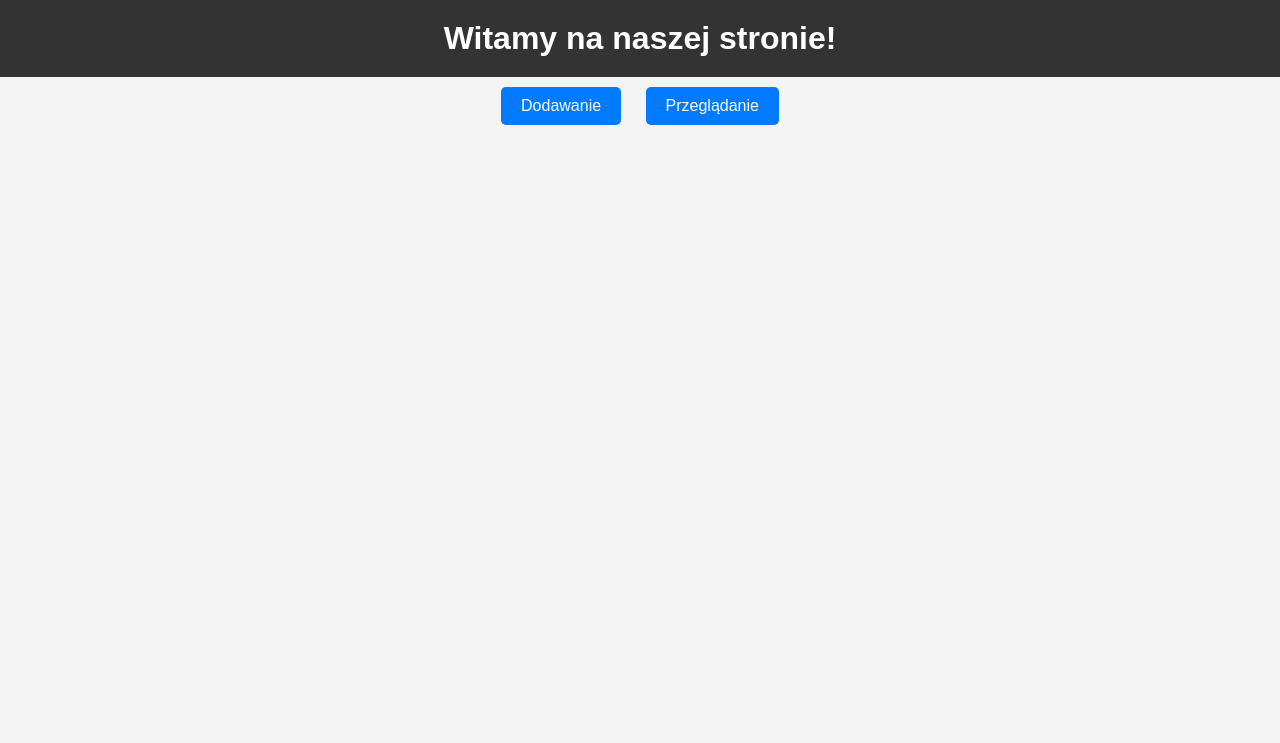
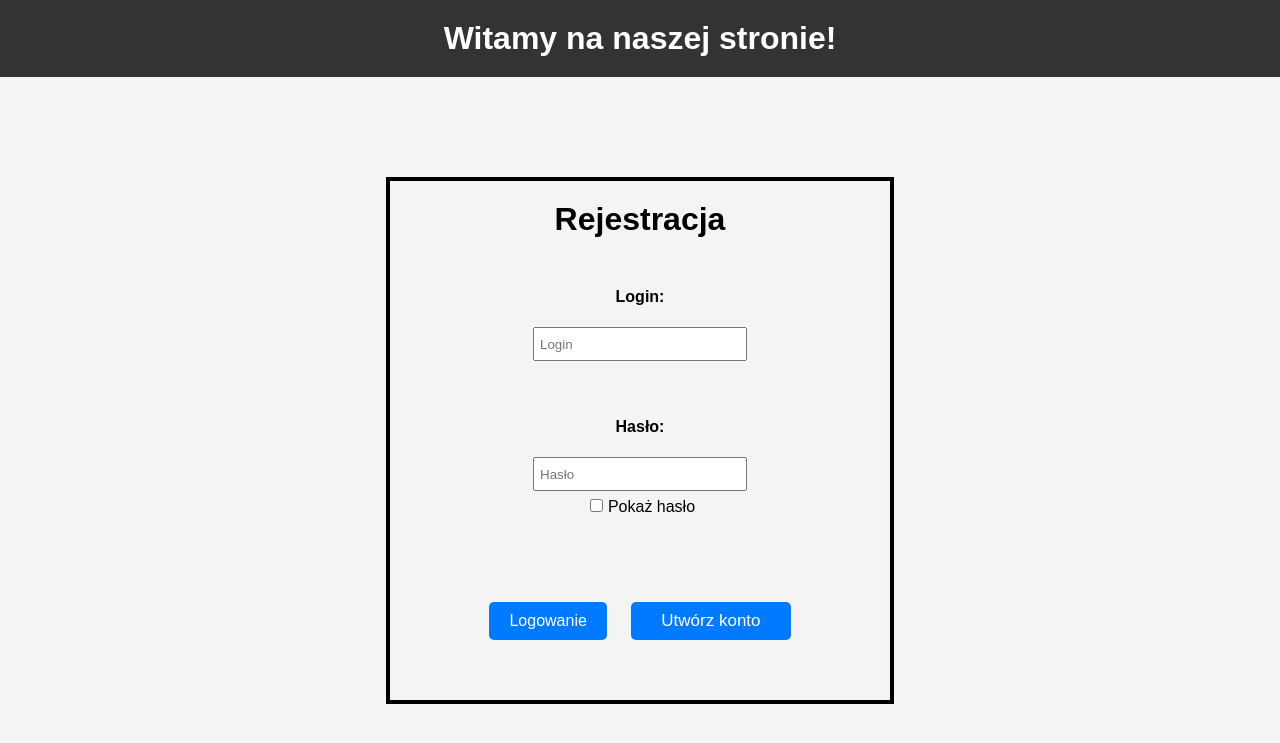
Before and after one commit to Qishilu1/zadanie_dodatkowe, a PHP site: page /register.php in a window 1280 px wide. Shown: the top 743 px of the page. Run offline with PHP 8.4, Linux system fonts and the light colour scheme.

Commit message:
skonczenie rejestracji i logowania
skonczona strona rejestracji i logowania. mozliwe pozniejsze ich poprawki.

```diff
--- a/register.php
+++ b/register.php
@@ -4,6 +4,7 @@
 		<meta charset="utf-8">
 		<link rel="stylesheet" type="text/css" href="style.css">
 		<title>System ERP - zadanie dodatkowe</title>
+
 	</head>
 
 	<header>
@@ -12,9 +13,28 @@
 
 	<body>
 
-		<main id="przyciski">
-			<a href="dodawanie.php">Dodawanie</a>
-			<a href="przegladanie.php">Przeglądanie</a>
+		<main id="rejestracja">
+			<p><b>Rejestracja</b></p>
+			<div id="register">
+				<form action="register.php" method="POST" id="rejestracja">
+					<label for="login"><b>Login:</b></label><br><br>
+					<input type="text" id="login" name="login" placeholder="Login"><br><br><br><br>
+
+					<label for="passwd"><b>Hasło:</b></label><br><br>
+					<input type="password" id="passwd" name="passwd" placeholder="Hasło"><br>
+
+					<input type="checkbox" id="pokaz_haslo">Pokaż hasło
+				</form>
+
+				<script type="text/javascript" src="skrypt_haslo.js"></script>
+
+
+				<div id="przyciski_login">
+					<a href="login.php">Logowanie</a>
+					<button type="submit" form="rejestracja" value="submit">Utwórz konto</button>
+				</div>
+			</div>
+
 		</main>
 	</body>
 
--- a/style.css
+++ b/style.css
@@ -120,3 +120,60 @@ input[type="password"]{
 	margin-top:75px;
 	margin-bottom: 50px;
 }
+
+#rejestracja{
+	border: 4px solid black;
+	width: 500px;
+	/*height: 600px;*/
+
+
+
+    top:0;
+    bottom: 0;
+    left: 0;
+    right: 0;
+
+	margin-top:100px;
+	margin-bottom: auto;
+	margin-left: auto;
+	margin-right: auto;
+}
+
+#rejestracja p{
+	margin-top:20px;
+	font-size: 200%;
+}
+
+form#rejestracja{
+	margin: 0;
+	padding: 0;
+	border: 0;
+	margin-top: 50px;
+}
+
+#przyciski_rejestracja a{
+    display: inline-block;
+    margin: 10px;
+    padding: 10px 20px;
+    background-color: #007BFF;
+    color: #fff;
+    text-decoration: none;
+    border-radius: 5px;
+}
+
+#przyciski_rejestracja button{
+    display: inline-block;
+    margin: 10px;
+    padding: 9px 30px;
+    background-color: #007BFF;
+    color: #fff;
+    text-decoration: none;
+    border-radius: 5px;
+	cursor:pointer;
+	font-size: 17px;
+}
+
+#przyciski_rejestracja{
+	margin-top:75px;
+	margin-bottom: 50px;
+}
```
